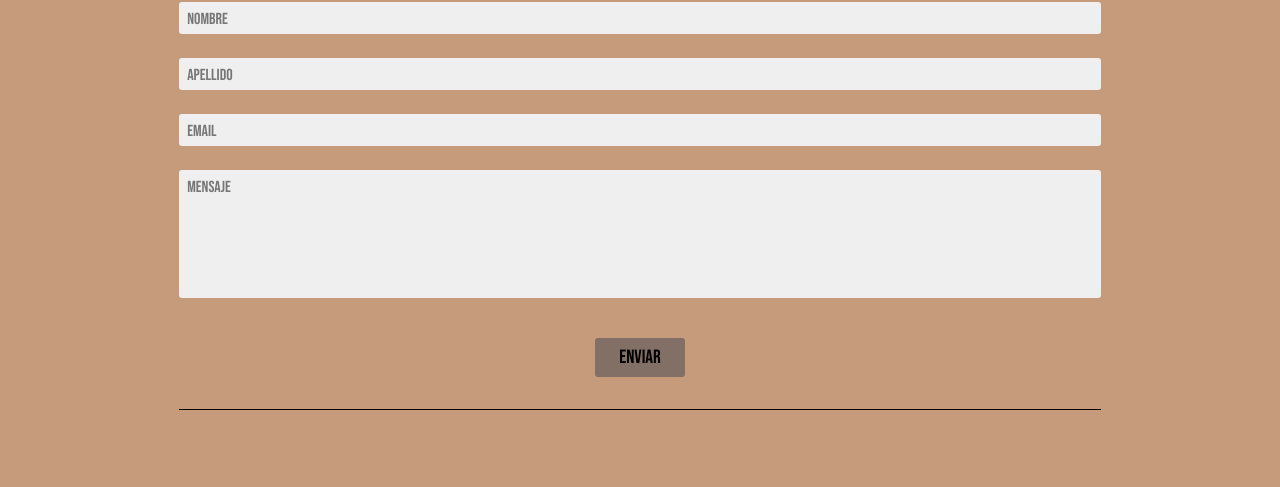
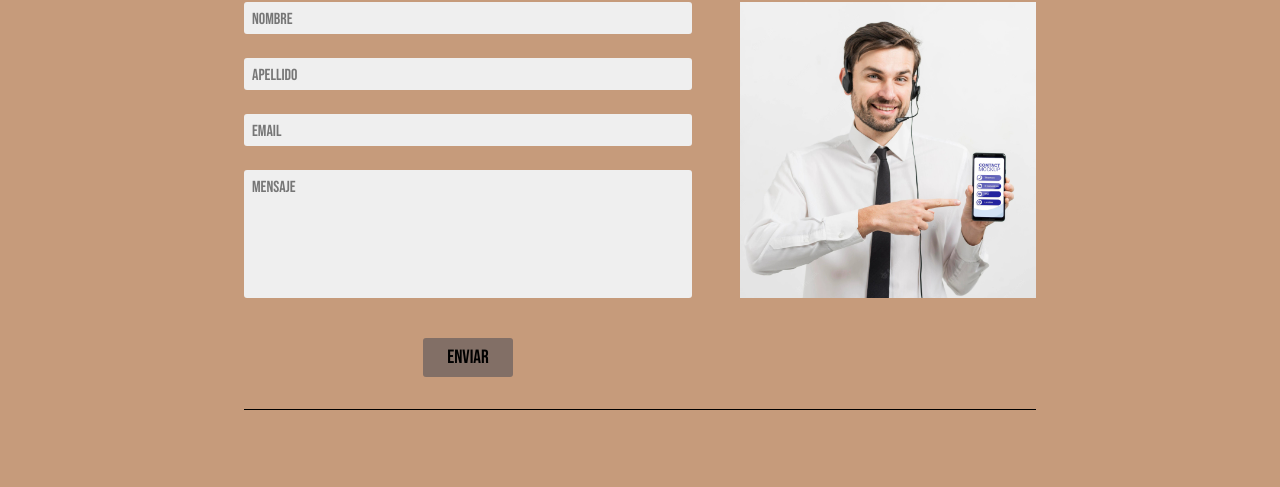
Before and after one commit to aagusfernandez02/friends-4x12, a plain HTML site: page contacto.html in a window 1280 px wide. Shown: the part 168-655 px from the top of the page. Drawn offline with Linux system fonts and the light colour scheme.

Commit message:
imagen en la seccion de contacto agregada. Responsive

```diff
--- a/contacto.html
+++ b/contacto.html
@@ -54,7 +54,9 @@
     </div>
     <main class="contacto">
         <h1>CONTACTANOS</h1>
-        <form action="#" method="POST">
+        <article class="contacto_container">
+            <section class="contacto_container_col">
+                <form action="#" method="POST" class="contacto_form">
                     <div class="form_row">
                         <input type="text" id="nombre" name="nombre" placeholder=" ">
                         <label for="nombre">Nombre</label>
@@ -73,7 +75,11 @@
                     </div>
                     <button type="submit">ENVIAR</button>
                 </form>
-        <img src="img/contact_img.png" alt="">
+            </section>
+            <section class="contacto_container_col contacto_img">
+                <img src="img/contact.jpg" alt="">
+            </section>
+        </article>
     </main>
     <footer>
         <div class="derechos">® Derechos reservados Agustín Fernandez 2022</div>
--- a/css/styles.css
+++ b/css/styles.css
@@ -71,7 +71,6 @@ header:hover {
     position: relative;
     margin-right: 30px;
 }
-
 
 .header_menu li::after {
     content: '';
@@ -210,7 +209,6 @@ footer {
     justify-content: center;
     align-items: center;
     gap: 0.5rem;
-
 }
 
 .derechos {
@@ -379,9 +377,10 @@ main h1 {
     text-align: justify;
     padding: 1rem;
     background-color: #bb9579;
-    box-shadow: 15px 15px 15px -5px rgba(0,0,0,0.5);
-    -webkit-box-shadow: 15px 15px 15px -5px rgba(0,0,0,0.5);
-    -moz-box-shadow: 15px 15px 15px -5px rgba(0,0,0,0.5);}
+    box-shadow: 15px 15px 15px -5px rgba(0, 0, 0, 0.5);
+    -webkit-box-shadow: 15px 15px 15px -5px rgba(0, 0, 0, 0.5);
+    -moz-box-shadow: 15px 15px 15px -5px rgba(0, 0, 0, 0.5);
+}
 
 .criticasOpiniones section a {
     font-style: italic;
@@ -438,13 +437,26 @@ main h1 {
     padding-bottom: 5rem;
 }
 
-.contacto form {
+.contacto_container {
+    display: flex;
+    gap: 3rem;
+    border-bottom: 1px solid #000000;
+}
+
+.contacto_container_col {
+    max-width: 40vw;
+}
+
+.contacto_container_col img {
+    height: 18.5rem;
+}
+
+.contacto_form {
     display: flex;
     flex-direction: column;
     justify-content: center;
     align-items: center;
     padding-bottom: 2rem;
-    border-bottom: 1px solid black;
     gap: 1.5rem;
 }
 
@@ -454,7 +466,7 @@ main h1 {
     outline: none;
     border: none;
     border-radius: 3px;
-    width: 72vw;
+    width: 35vw;
     padding-left: .5em;
     padding-right: .5em;
     padding-top: .5em;
@@ -503,7 +515,7 @@ main h1 {
     opacity: 1;
 }
 
-.contacto form button {
+.contacto_form button {
     margin-top: 1rem;
     border: none;
     padding: .5rem 1.5rem;
@@ -523,39 +535,38 @@ main h1 {
     header {
         opacity: 1;
     }
-
     #navMenu_mobile {
         display: block;
     }
-
     #navMenu_desktop {
         display: none;
     }
-
     main h1 {
         font-size: x-large;
     }
-
     .main_sinopsis {
         display: flex;
         flex-direction: column;
     }
-
     .main_sinopsis img {
         width: 100%;
         margin-bottom: 2%;
     }
-
     .main_sinopsis p {
         font-size: medium;
     }
-
     .criticasOpiniones section {
         width: 90%;
     }
-
     .contacto {
         padding-bottom: 3rem;
+    }
+    .contacto_img {
+        display: none;
+    }
+    .form_row input,
+    .form_row textarea {
+        width: 60vw;
     }
 }
 
@@ -564,24 +575,23 @@ main h1 {
         width: 120px;
         height: 20px;
     }
-
     .main_heading {
         height: 30vh;
     }
-
     .main_sinopsis p {
         font-size: smaller;
     }
-
     .main_datos {
         font-size: small;
     }
-
     .curiosidades section p {
         font-size: small;
     }
-
     .curiosidades section img {
         max-height: 80px;
     }
+    .form_row input,
+    .form_row textarea {
+        width: 85vw;
+    }
 }
```
Also changed, not shown: img/contact.jpg (added), img/contact_img.png (deleted). Lines whose indentation alone changed are shown as unchanged.
